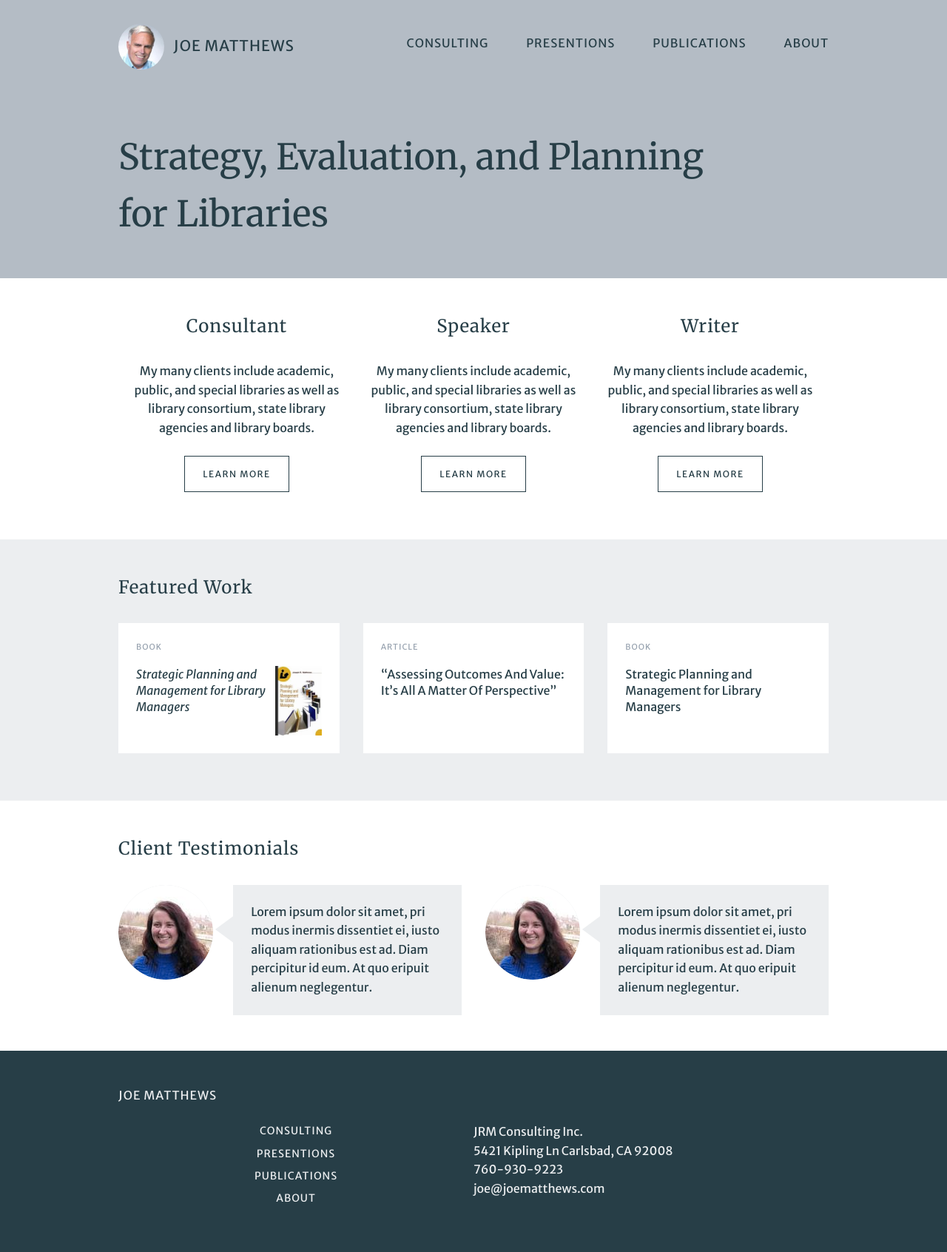
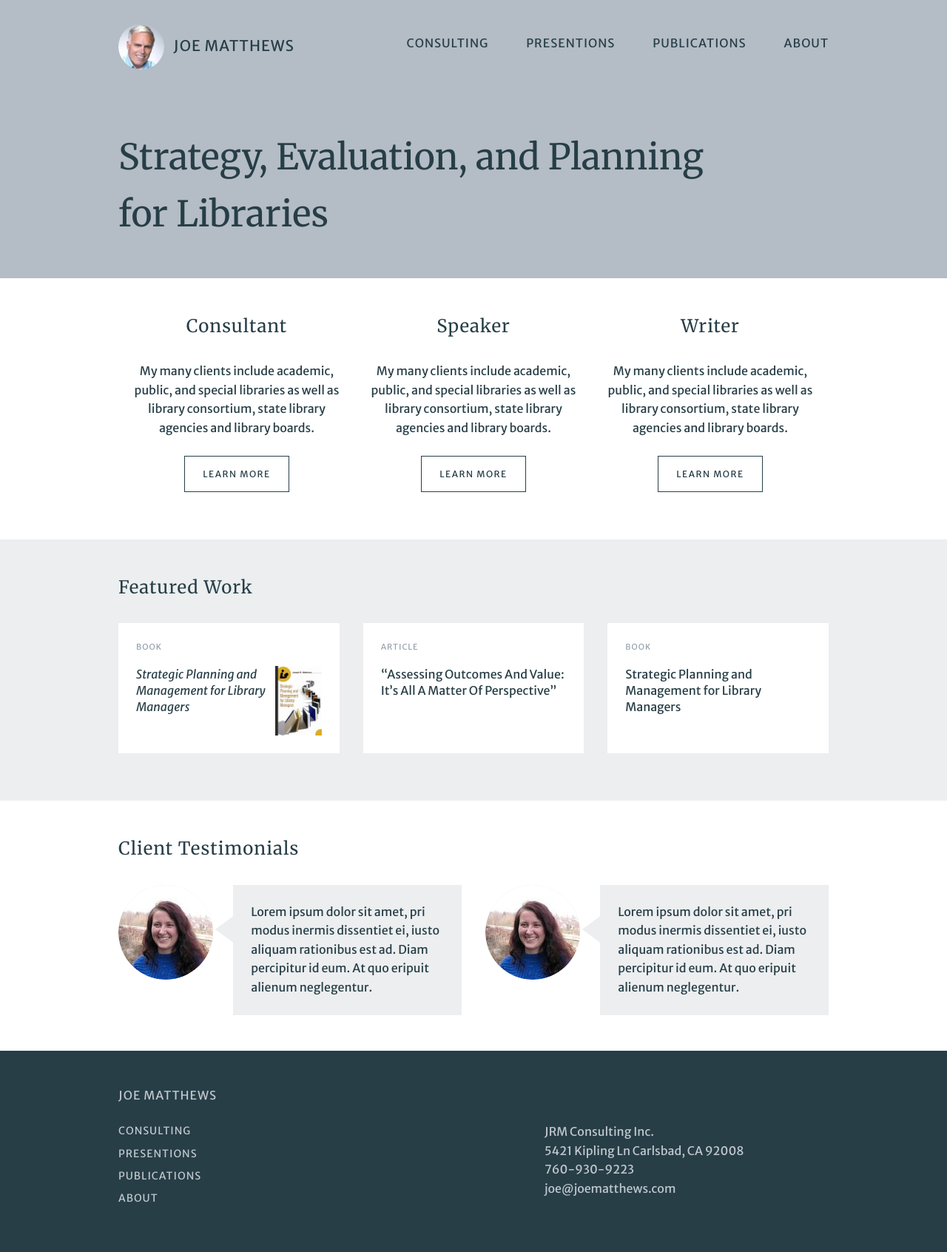
Before and after one commit to brodieaustin/joematthews, a Jekyll site: the page built from index.html, in a window 1280 px wide. Shown: the whole page at 74% size. Built offline with Jekyll 4.4.1, drawn with Linux system fonts in a browser that asks for light colours.

Commit message:
cleand up footer nav

```diff
--- a/_includes/footer.html
+++ b/_includes/footer.html
@@ -1,14 +1,12 @@
 <footer class="site-footer" role="contentinfo">
   <div class="container">
     <a href="{{ site.baseurl }}/" class="brand">{{ site.title }}</a>
-    <nav class="footer-nav" role="navigation">
     <ul class="nav">
       <li><a href="{{ site.baseurl }}/consulting/">Consulting</a></li>
       <li><a href="{{ site.baseurl }}/presentions/">Presentions</a></li>
       <li><a href="{{ site.baseurl }}/publications/">Publications</a></li>
       <li><a href="{{ site.baseurl }}/about/">About</a></li>
     </ul>
-    </nav>
     <div class="contact">
       <span itemprop="name" class="name">JRM Consulting Inc.</span>
       <div itemprop="address" itemscope="" itemtype="http://schema.org/Organization">
--- a/assets/css/styles.css
+++ b/assets/css/styles.css
@@ -890,32 +890,47 @@ a {
       -ms-flex-wrap: wrap;
           flex-wrap: wrap; }
   .clients li {
+    width: 33.333%;
+    margin-bottom: 2rem;
+    text-align: center;
+    -webkit-box-flex: 1;
+    -webkit-flex-grow: 1;
+        -ms-flex-positive: 1;
+            flex-grow: 1; }
+    @media screen and (min-width: 53.125em) {
+      .clients li {
         width: 20%;
-    text-align: center; }
+        margin-bottom: 0; } }
     .clients li img {
       max-height: 4.5rem; }
 
 .site-footer {
   background-color: #273E47;
-  color: #ECEEF0; }
+  color: #c1c8ce; }
   .site-footer a {
-    color: #ECEEF0; }
+    color: #c1c8ce; }
   .site-footer .brand {
     display: block;
     font-size: 1rem; }
-
-.footer-nav {
-  float: left;
-  width: 50%;
+  .site-footer .nav {
+    width: auto;
     margin-top: 1.5rem;
     font-size: .875rem; }
-  .footer-nav li {
-    display: block; }
-    .footer-nav li a {
+    @media screen and (min-width: 53.125em) {
+      .site-footer .nav {
+        float: left;
+        width: 60%; } }
+    .site-footer .nav li {
+      display: block;
+      text-align: left; }
+      .site-footer .nav li a {
+        margin-top: 0;
         margin-left: 0;
         margin-bottom: .5rem; }
-
-.contact {
+  .site-footer .contact {
+    margin-top: 3rem; }
+    @media screen and (min-width: 53.125em) {
+      .site-footer .contact {
         float: left;
-  width: 50%;
-  margin-top: 1.5rem; }
+        width: 40%;
+        margin-top: 1.5rem; } }
```
Also changed, not shown: _scss/_clients.scss (+8 -1 lines), _scss/_footer.scss (+17 -7 lines). Lines whose indentation alone changed are shown as unchanged.
